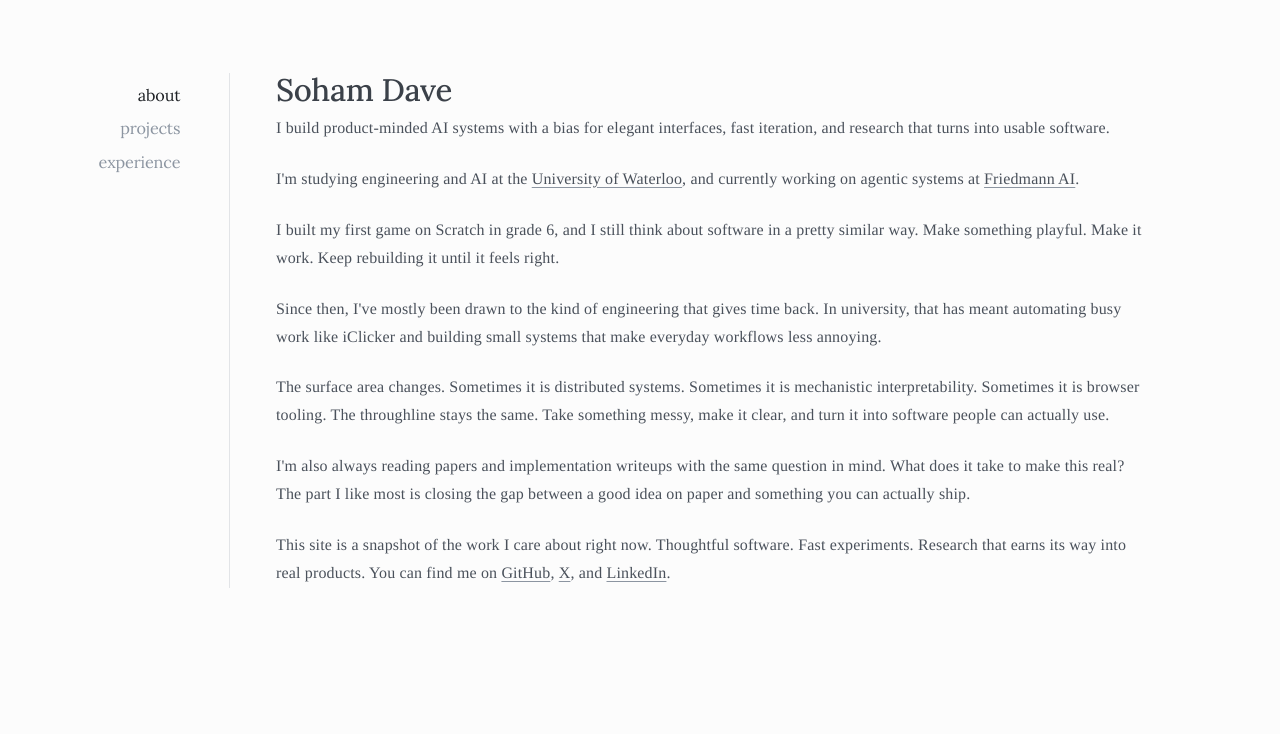
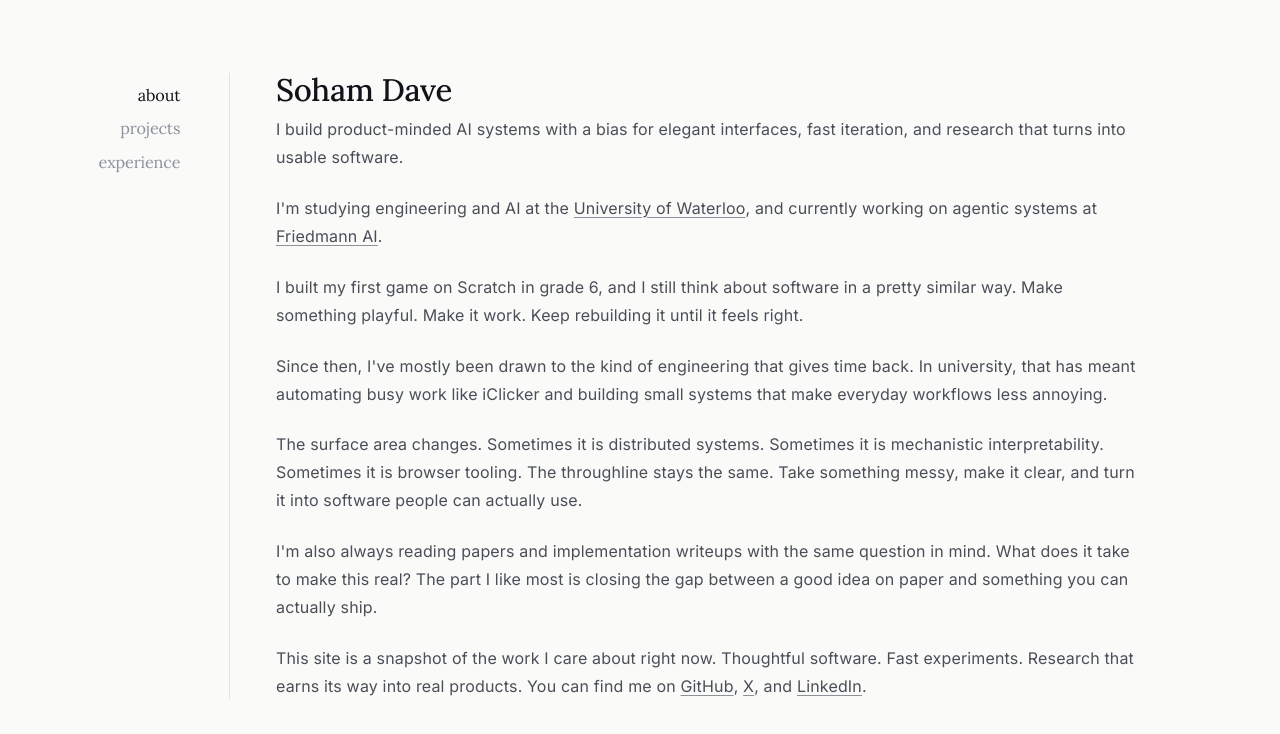
Before and after one commit to SohamD1/website2, a Next.js app: page / in a window 1280 px wide. Shown: the top 734 px of the page. Built offline with nearby package versions, Linux system fonts and the light colour scheme.

Commit message:
style: integrate Inter font for improved typography; update color variables for better contrast and consistency

```diff
--- a/pages/_app.tsx
+++ b/pages/_app.tsx
@@ -1,5 +1,5 @@
 import type { AppProps } from 'next/app'
-import { Lora } from 'next/font/google'
+import { Lora, Inter } from 'next/font/google'
 import '@/styles/globals.css'
 
 const lora = Lora({
@@ -10,9 +10,16 @@ const lora = Lora({
   variable: '--font-serif',
 })
 
+const inter = Inter({
+  subsets: ['latin'],
+  display: 'swap',
+  weight: ['400', '500'],
+  variable: '--font-sans',
+})
+
 export default function App({ Component, pageProps }: AppProps) {
   return (
-    <div className={lora.variable}>
+    <div className={`${lora.variable} ${inter.variable}`}>
       <Component {...pageProps} />
     </div>
   )
--- a/styles/globals.css
+++ b/styles/globals.css
@@ -1,11 +1,12 @@
 :root {
-  --background: #fcfcfc;
-  --text: #4a515b;
-  --text-strong: #1e2125;
-  --text-muted: #8c95a1;
-  --border: rgba(216, 219, 223, 0.7);
-  --selection-bg: rgba(149, 165, 172, 0.25);
-  --selection-text: #485a74;
+  --background: #fafaf9;
+  --text: #4a4f57;
+  --text-strong: #111318;
+  --text-muted: #8c919a;
+  --accent: #3d5a80;
+  --border: rgba(200, 204, 210, 0.5);
+  --selection-bg: rgba(61, 90, 128, 0.14);
+  --selection-text: #2c3e50;
   --content-width: 44rem;
   --nav-width: 5rem;
   --frame-min-height: 30rem;
@@ -30,13 +31,24 @@ body {
   min-height: 100vh;
   background: var(--background);
   color: var(--text);
-  font-family: var(--font-serif), Georgia, 'Times New Roman', serif;
   font-size: 16px;
   line-height: 1.75;
   letter-spacing: 0.01em;
   text-rendering: geometricPrecision;
   -webkit-font-smoothing: antialiased;
   -webkit-tap-highlight-color: transparent;
+}
+
+/* Font stacks — scoped inside .site-shell so CSS vars from next/font are available */
+.site-shell {
+  font-family: var(--font-sans), 'Inter', system-ui, -apple-system, 'Segoe UI', sans-serif;
+}
+
+h1, h2, h3,
+em, nav {
+  font-family: var(--font-serif), 'Lora', Georgia, serif;
+  font-style: normal;
+  letter-spacing: -0.01em;
 }
 
 a {
@@ -50,8 +62,8 @@ a {
 }
 
 a:hover {
-  color: var(--text-strong);
-  text-decoration-color: var(--text-strong);
+  color: var(--accent);
+  text-decoration-color: var(--accent);
 }
 
 p,
@@ -75,13 +87,6 @@ h3 {
 ul {
   padding: 0;
   list-style: none;
-}
-
-em,
-nav {
-  font-family: var(--font-serif), Georgia, 'Times New Roman', serif;
-  font-style: normal;
-  letter-spacing: -0.01em;
 }
 
 .site-shell {
@@ -151,9 +156,9 @@ nav {
 
 .intro-block h1 {
   margin-bottom: 0.3rem;
-  color: #3b4149;
+  color: var(--text-strong);
   font-size: 1.5rem;
-  font-family: var(--font-serif), Georgia, 'Times New Roman', serif;
+  font-family: var(--font-serif), 'Lora', Georgia, serif;
   font-weight: 500;
   letter-spacing: -0.01em;
   line-height: 1.15;
@@ -256,9 +261,9 @@ nav {
 
 .page-title {
   margin-bottom: 0.3rem;
-  color: #3b4149;
+  color: var(--text-strong);
   font-size: 1.5rem;
-  font-family: var(--font-serif), Georgia, 'Times New Roman', serif;
+  font-family: var(--font-serif), 'Lora', Georgia, serif;
   font-weight: 500;
   letter-spacing: -0.01em;
   line-height: 1.15;
```
